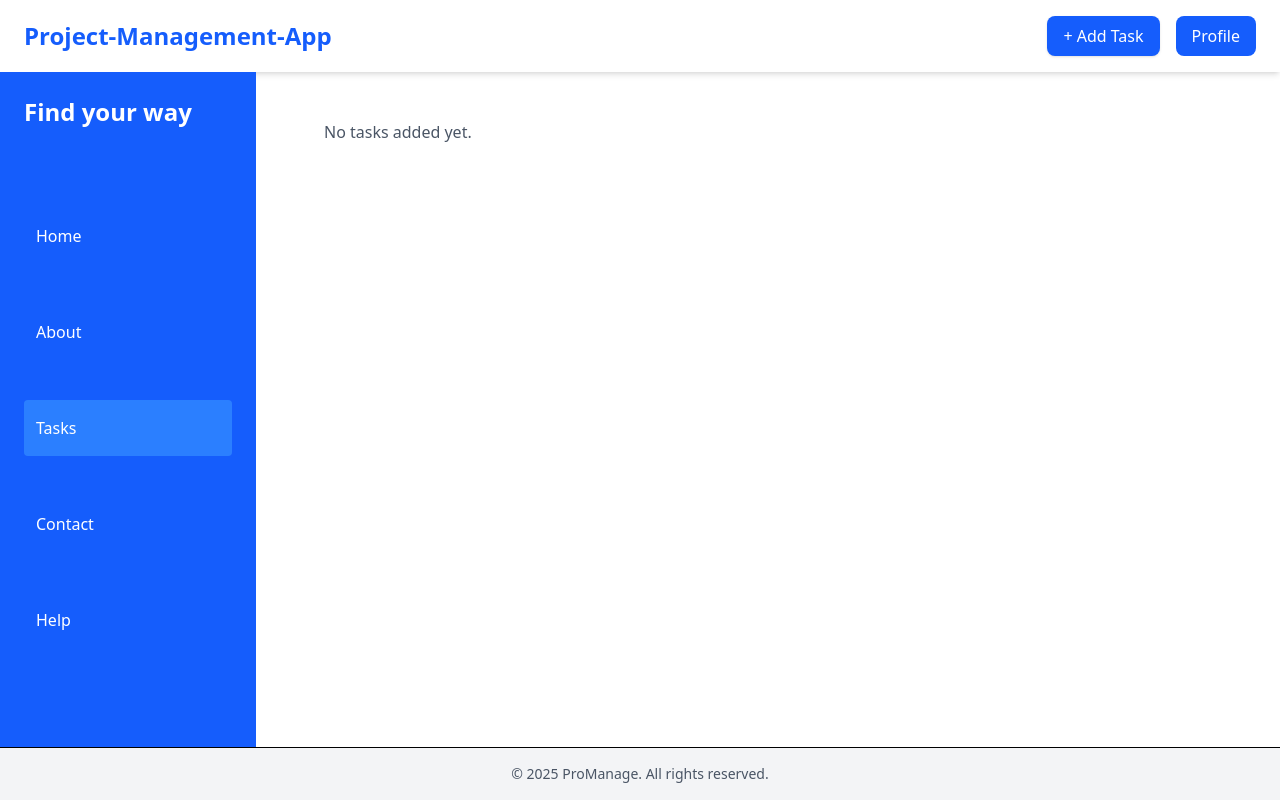
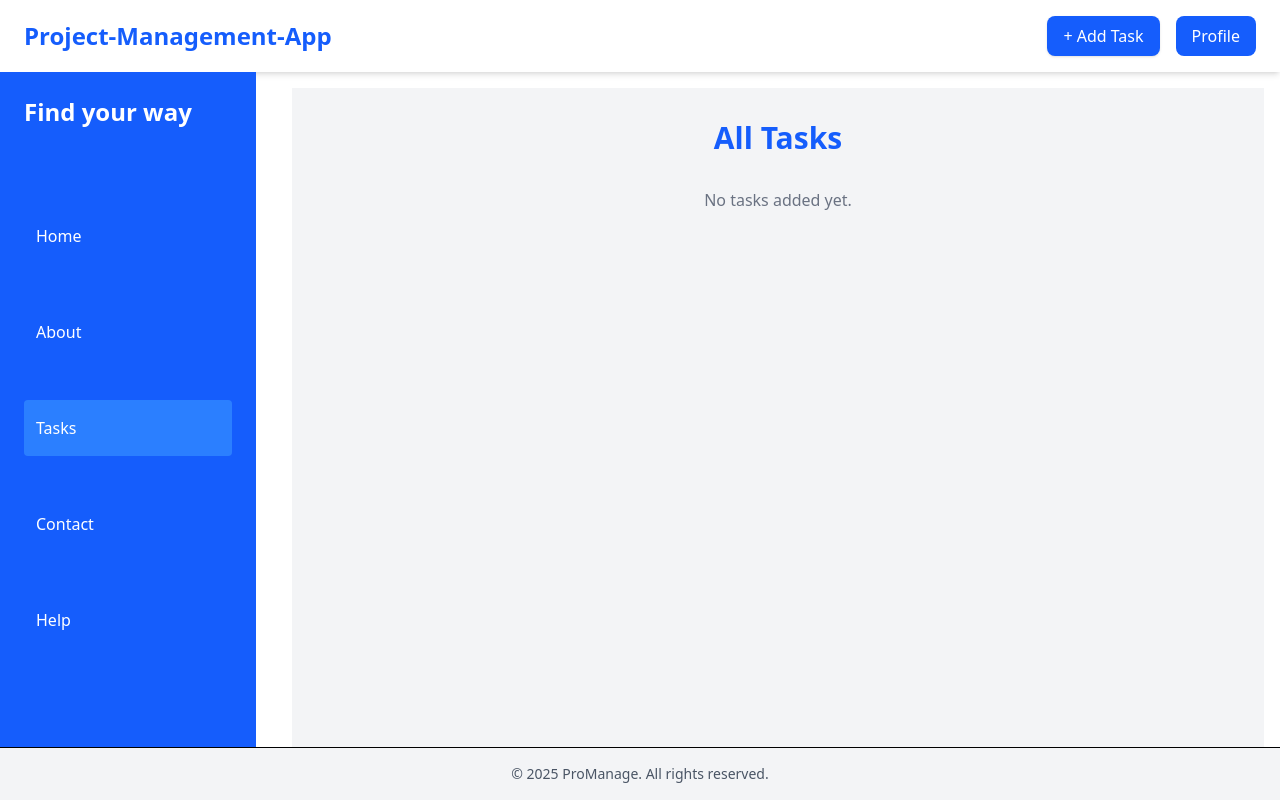
Before and after one commit to Hrittika321/ProManage, a React app: page /tasks in a window 1280 px wide. Shown: the top 800 px of the page. Built offline with nearby package versions, Linux system fonts and the light colour scheme; the HTML template or start-up script is replaced by a standard one.

Commit message:
Tasks are showing

```diff
--- a/src/components/AddTaskForm/AddTaskForm.jsx
+++ b/src/components/AddTaskForm/AddTaskForm.jsx
@@ -1,13 +1,19 @@
 import { useState } from "react";
 import { useTasks } from "../../context/TaskContext";
+
 export default function AddTaskForm() {
   const [title, setTitle] = useState("");
   const [description, setDescription] = useState("");
   const [type, setType] = useState("Icebreak");
 
+  const { addTask } = useTasks();
+
   function submitHandler(e) {
     e.preventDefault();
-    useTasks({ title, description, type });
+    addTask({ title, description, type });
+    setTitle("");
+    setDescription("");
+    setType("Icebreak");
   }
 
   return (
--- a/src/components/Tasks/Tasks.jsx
+++ b/src/components/Tasks/Tasks.jsx
@@ -1,25 +1,39 @@
-import {useTasks} from "../../context/TaskContext"
+import { useTasks } from "../../context/TaskContext";
 
 export default function Tasks() {
-  const { tasks } = useTasks();
+  const { tasks } = useTasks(); // get all tasks from context
 
   return (
-    <div className="p-8 grid grid-cols-1 md:grid-cols-2 lg:grid-cols-3 gap-6">
+    <div className="min-h-screen bg-gray-100 p-8">
+      <h2 className="text-3xl font-bold text-center mb-8 text-blue-600">
+        All Tasks
+      </h2>
+
       {tasks.length === 0 ? (
-        <p className="text-gray-600">No tasks added yet.</p>
+        <p className="text-center text-gray-500">No tasks added yet.</p>
       ) : (
-        tasks.map((task, index) => (
+        <div className="grid grid-cols-1 md:grid-cols-2 lg:grid-cols-3 gap-6">
+          {tasks.map((task, index) => (
             <div
               key={index}
-            className="bg-white rounded-xl shadow-lg p-6 border border-gray-200"
+              className="bg-white rounded-2xl shadow-md p-6 border border-gray-200"
             >
-            <h3 className="text-xl font-bold">{task.title}</h3>
-            <p className="text-gray-600">{task.description}</p>
-            <span className="inline-block mt-3 px-3 py-1 text-sm rounded-full bg-blue-100 text-blue-600">
+              <h3 className="text-xl font-semibold mb-2">{task.title}</h3>
+              <p className="text-gray-600 mb-4">{task.description}</p>
+              <span
+                className={`inline-block px-3 py-1 text-sm rounded-full ${
+                  task.type === "Icebreak"
+                    ? "bg-blue-100 text-blue-600"
+                    : task.type === "Backlog"
+                    ? "bg-yellow-100 text-yellow-600"
+                    : "bg-green-100 text-green-600"
+                }`}
+              >
                 {task.type}
               </span>
             </div>
-        ))
+          ))}
+        </div>
       )}
     </div>
   );
--- a/src/context/TaskContext.jsx
+++ b/src/context/TaskContext.jsx
@@ -1,8 +1,10 @@
 import { createContext, useContext, useState } from "react";
 
-const TaskContext = createContext();
+export const TaskContext = createContext();
 
-export function TaskProvider({ children }) {
+
+//Provider code
+export function TaskProvider({ children }) { //anything under this provider section gets access of the TaskContext
   const [tasks, setTasks] = useState([]);
 
   const addTask = (task) => {
@@ -10,7 +12,7 @@ export function TaskProvider({ children }) {
   };
 
   return (
-    <TaskContext.Provider value={{tasks,setTasks}}>
+    <TaskContext.Provider value={{tasks,setTasks,addTask}}>
         {children}
     </TaskContext.Provider>
   )
--- a/src/main.jsx
+++ b/src/main.jsx
@@ -17,6 +17,7 @@ import Contact from "./components/Contact/Contact.jsx"
 import Help from "./components/Help/Help.jsx"
 import AddTaskForm from "./components/AddTaskForm/AddTaskForm.jsx";
 import Profile from "./components/Profile/Profile.jsx";
+
 import { TaskProvider } from "./context/TaskContext.jsx";
 
 const router = createBrowserRouter(
```
Lines whose indentation alone changed are shown as unchanged.
